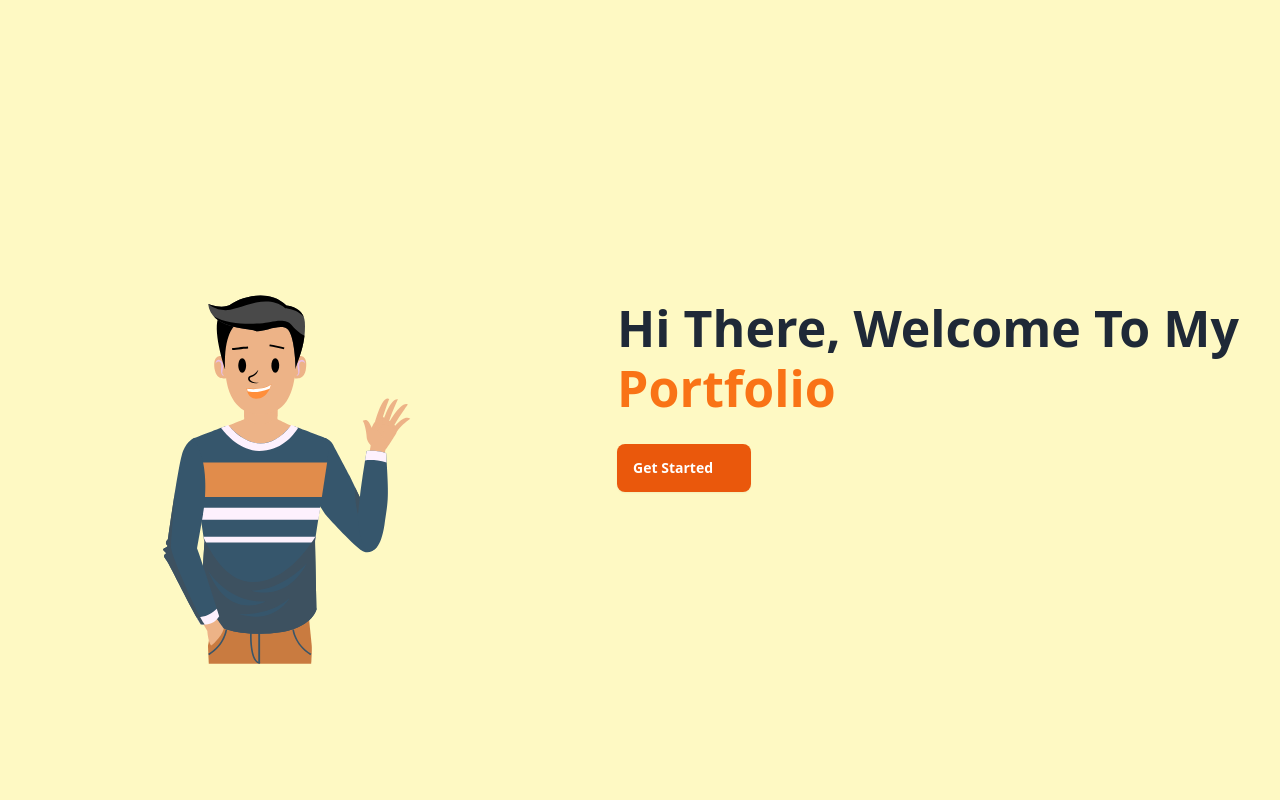
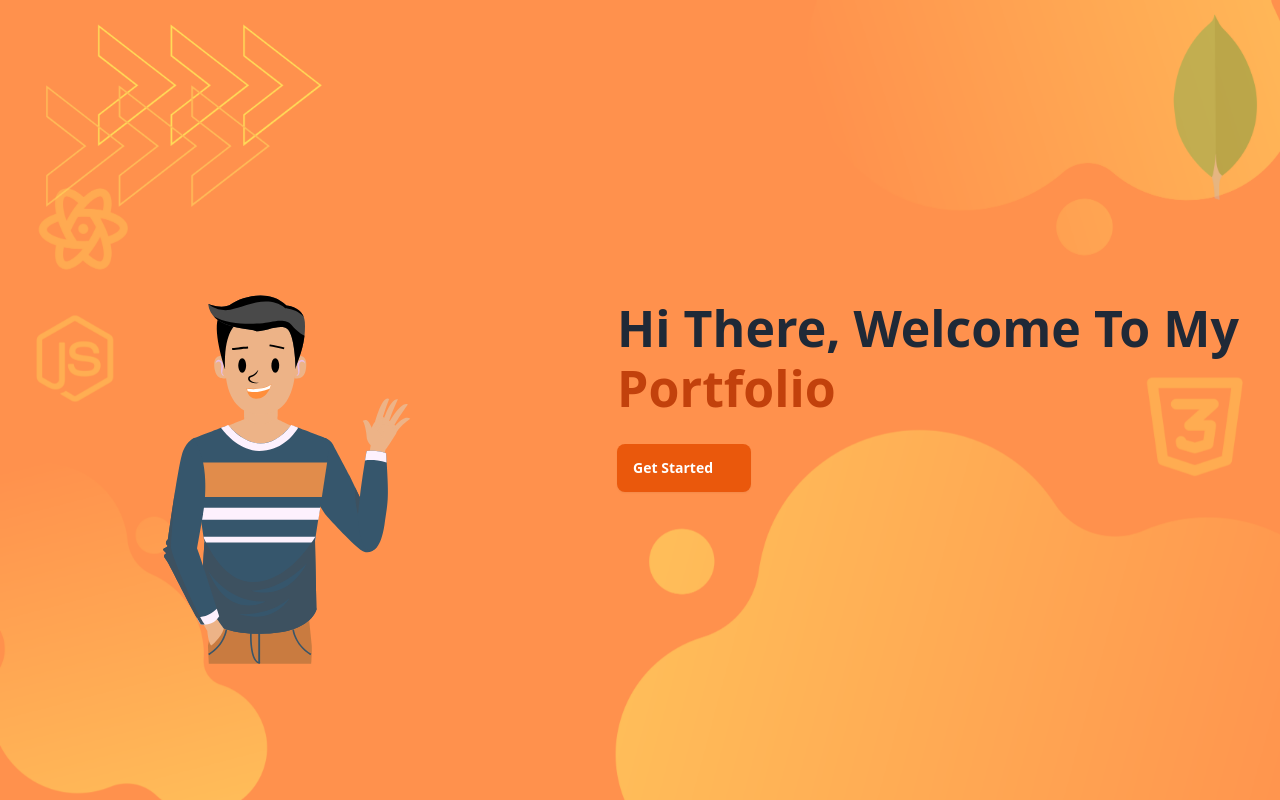
Before and after one commit to Shatab99/portfolio, a React (Vite) app: page / in a window 1280 px wide. Shown: the top 800 px of the page. Built offline with nearby package versions, Linux system fonts and the light colour scheme; some icons are missing; a web font is replaced by a local one.

Commit message:
added banner img

```diff
--- a/src/Components/WelcomeLoading.jsx
+++ b/src/Components/WelcomeLoading.jsx
@@ -1,13 +1,14 @@
 import Lottie from "lottie-react";
 import { FaArrowRightFromBracket } from "react-icons/fa6";
 import welComeLoading from '../assets/animation/welcome-Screen.json'
+import welcomeBanner from '../assets/images/welcome-banner.png'
 
 
 
 const WelcomeLoading = ({ top, setTop }) => {
 
     return (
-        <div className={`min-h-screen  transition-all duration-1000 z-50 ease-in flex items-center justify-center bg-yellow-100 fixed
+        <div style={{backgroundImage : `url(${welcomeBanner})`, backgroundSize: 'cover'}} className={`min-h-screen  transition-all duration-1000 z-50 ease-in flex items-center justify-center bg-yellow-100 fixed
         ${top ? 'top-[-900px] w-full ' : 'top-0 w-full overflow-y-auto '
             }
         `}>
@@ -27,7 +28,7 @@ const WelcomeLoading = ({ top, setTop }) => {
                 >
                     <div className="text-4xl text-center lg:text-left lg:text-[50px] font-bold flex flex-col gap-5">
                         <h1>Hi There, Welcome To My </h1>
-                        <span className="text-orange-500">Portfolio</span>
+                        <span className="text-orange-700">Portfolio</span>
                     </div>
                     <button onClick={() => {
                         setTop(true)
```
Also changed, not shown: src/assets/images/welcome-banner.png (added).
